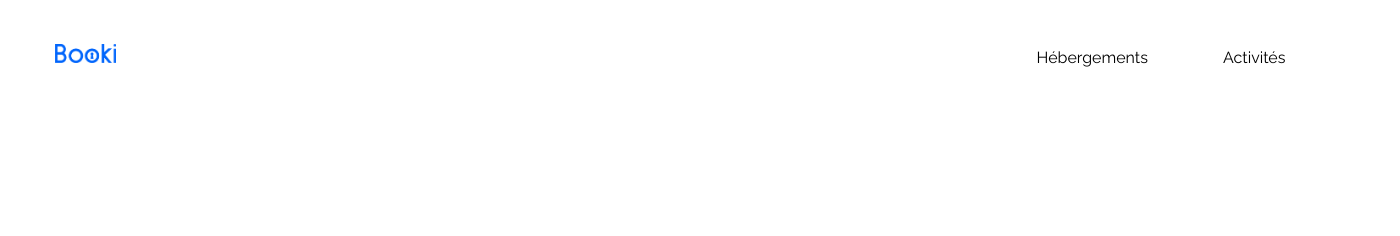
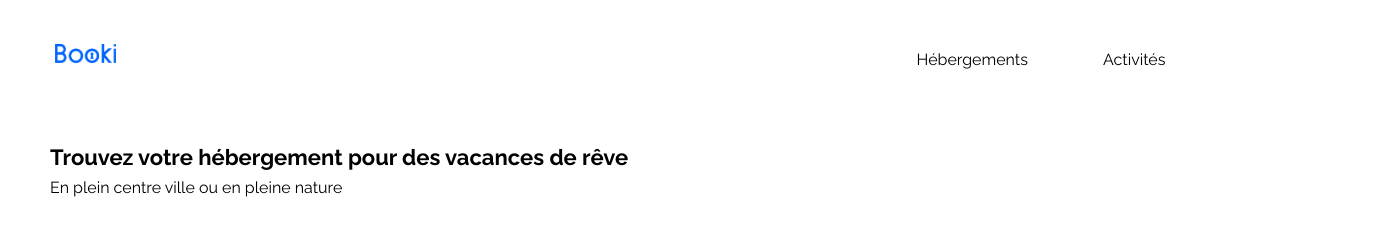
Before and after one commit to MartEvrd/Martin_Evrard_OpenClassrooms_P2, a plain HTML site: page index.html in a window 1280 px wide. Shown: the whole page, 1400 px wide, since content can reach past the window. Drawn offline with Linux system fonts and the light colour scheme.

Commit message:
Démarrage du main

```diff
--- a/css/styles.css
+++ b/css/styles.css
@@ -1,32 +1,49 @@
+html{
+    max-width: 1400px;
+    margin: 0 auto;
+    padding: 0;
+}
+
 body {
-    width: 1400px;
-    margin-right: auto;
-    margin-left: auto;
-    margin-top:0;
+    margin: 0 auto;
+    padding-left: 50px;
+    padding-right: 50px;
     background-color: #ffffff;
     font-family: 'Raleway', sans-serif;
     color: #000000;
     font-size: 16px;
+    font-weight: 400;
 }
 
-nav{
+header nav{
+    height: 126px;
     display: flex;
     flex-direction: row;
     justify-content: space-between;
+}
+
+h1{
+    margin-bottom: 8px;
+    font-weight: 700;
+    font-size: 22px;
+}
+
+p{
+    margin:0;
 }
 
 #logo{
     width: 61.09px;
     height: 19px;
     margin-top: 44px;
-    margin-left: 55px;
+    margin-left: 5px;
 }
 
-.menu_nav{
+ul.menu_nav{
     width: 324px;
     height: 67px;
     padding: 0;
-    margin: 0px 77px 0px 0px;
+    margin: 2px 27px 0px 0px;
     display: flex;
     justify-content: space-around;
     align-items: flex-end;
@@ -34,7 +51,7 @@ nav{
 }
 
 ul.menu_nav li a{
-    padding: 46px 24px 0px 24px;
+    padding: 48px 24px 0px 24px;
     color: #000000;
     text-decoration: none;
 }
@@ -44,3 +61,7 @@ ul.menu_nav li a:hover{
     color: #0065FC;
     border-top: 2px solid #0065FC;
 }
+
+.bloc_recherche{
+    display: flex;
+}
--- a/index.html
+++ b/index.html
@@ -29,7 +29,17 @@
                 <li><a href="">Activités</a></li>
             </ul>
         </nav>
+    </header>
 
-    </header>
+    <main>
+        <section>
+            <h1>Trouvez votre hébergement pour des vacances de rêve</h1>
+            <p>En plein centre ville ou en pleine nature</p>
+
+            <div class="bloc_recherche">
+
+            </div>
+        </section>
+    </main>
 </body>
 </html>
```
